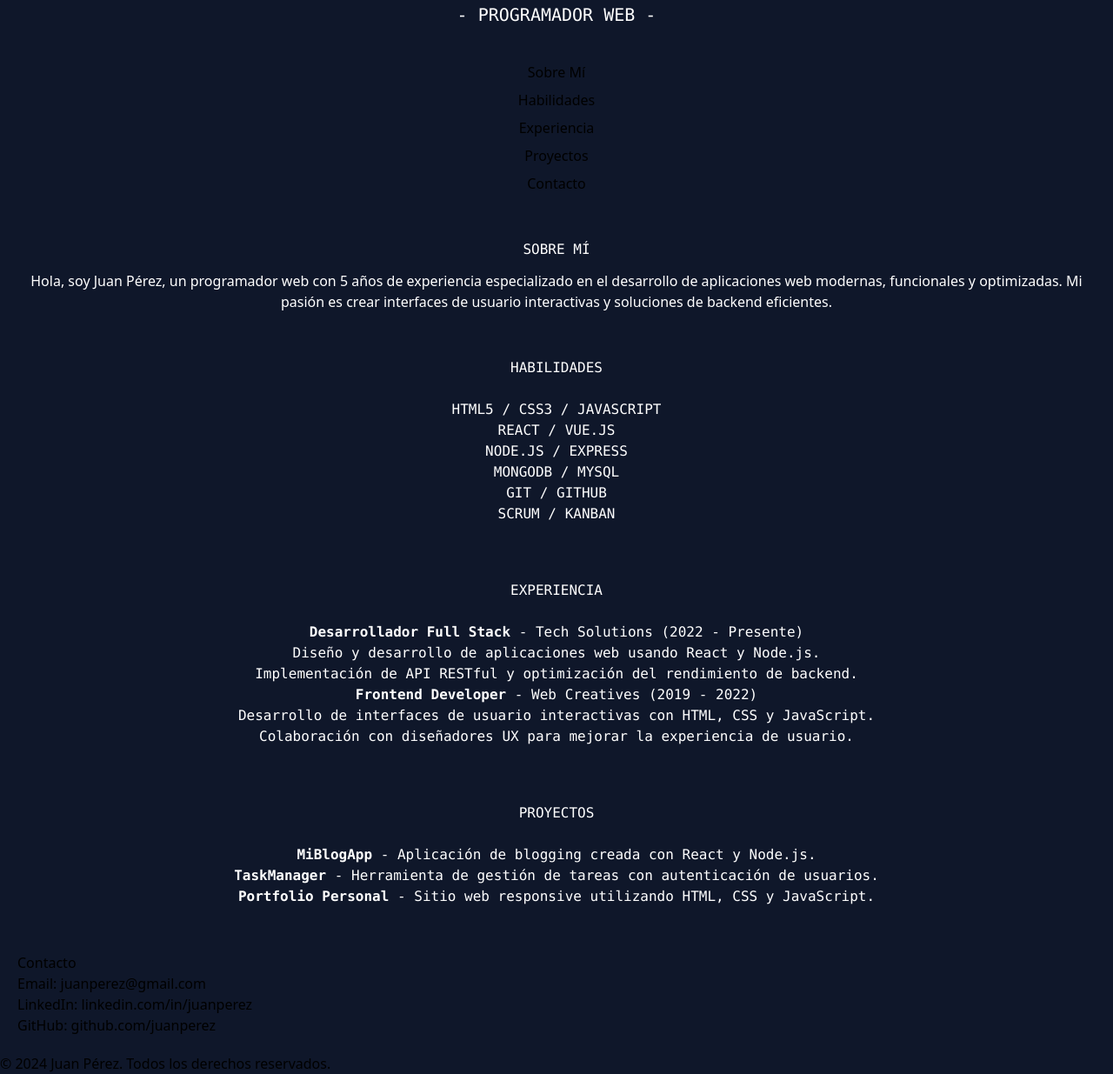
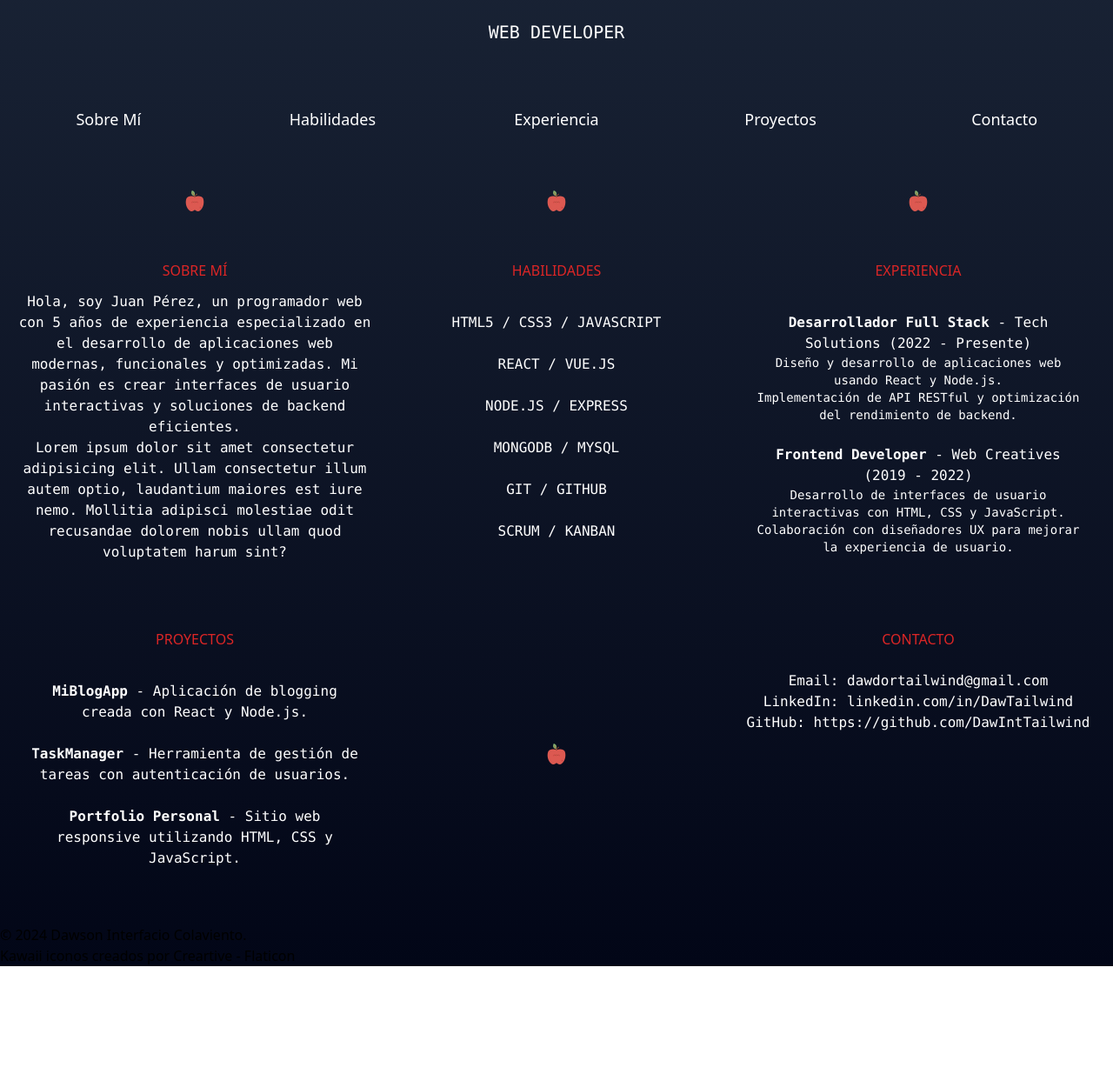
Before and after one commit to lortmen/Ejemplo-Tailwind, a plain HTML site: page index.html in a window 1280 px wide. Shown: the part 297-1532 px from the top of the page at 87% size. After the commit the page ends 1408 px from the top, so only its background shows below. Drawn offline with nearby package versions, Linux system fonts and the light colour scheme.

Commit message:
Añadidos estilos tailwind

```diff
--- a/index.html
+++ b/index.html
@@ -7,64 +7,76 @@
     <script src="https://cdn.tailwindcss.com"></script>
     <title>Portfolio de Juan Pérez - Programador Web</title>
 </head>
-<body class="bg-slate-900">
+<body class="bg-gradient-to-b from-slate-800 to-slate-950">
 
     <!-- Header -->
-    <header class="p-5">
-        <div class="grid grid-cols-1 auto-rows-auto justify-items-center gap-4">
+    <header class="py-5">
+        <div class="grid grid-cols-1 auto-rows-auto justify-items-center gap-4 p-5">
             <div>
                 <img class="rounded-full w-72 h-720 self-center" src="img/perfil.png" alt="Foto de Juan Pérez">
             </div>
 
-            <h1 class="font-mono text-2xl text-white text-center uppercase">Dawson Interfacio Colaviento</h1>
-            <h2 class="font-mono text-xl text-white text-center uppercase">- Programador Web -</h2>
+            <h1 class="font-sans text-2xl text-red-600 text-center uppercase">Dawson Interfacio Colaviento</h1>
+            <h2 class="font-mono text-xl text-white text-center uppercase">Web Developer</h2>
         </div>
     </header>
 
+
+
     <!-- Barra de navegación -->
-    <nav class="p-5">
-        <ul class="grid grid-cols-1 auto-rows-auto justify-items-center gap-2">
-            <li><a href="#bio">Sobre Mí</a></li>
-            <li><a href="#skills">Habilidades</a></li>
-            <li><a href="#experience">Experiencia</a></li>
-            <li><a href="#projects">Proyectos</a></li>
-            <li><a href="#contact">Contacto</a></li>
+    <nav class="py-5">
+        <ul class="grid grid-cols-1 md:grid-cols-5 auto-rows-auto text-lg justify-items-center gap-2">
+            <li class="text-white hover:bg-red-600 w-full text-center p-1 md:p-3"><a href="#bio">Sobre Mí</a></li>
+            <li class="text-white hover:bg-red-600 w-full text-center p-1 md:p-3"><a href="#skills">Habilidades</a></li>
+            <li class="text-white hover:bg-red-600 w-full text-center p-1 md:p-3"><a href="#experience">Experiencia</a></li>
+            <li class="text-white hover:bg-red-600 w-full text-center p-1 md:p-3"><a href="#projects">Proyectos</a></li>
+            <li class="text-white hover:bg-red-600 w-full text-center p-1 md:p-3"><a href="#contact">Contacto</a></li>
         </ul>
     </nav>
 
 
-    <div class="">
+    <div class="grid grid-cols-1 md:grid-cols-3 auto-rows-auto justify-items-center gap-2 p-5">
+
+        <img src="img/manzana.png" alt="" class="p-4 hidden md:block">
+        <img src="img/manzana.png" alt="" class="p-4 hidden md:block">
+        <img src="img/manzana.png" alt="" class="p-4 hidden md:block">
+
         <!-- Biografía -->
-        <section class="p-5" id="bio" class="bio">
-            <h2 class="font-mono text-md text-white text-center uppercase p-3">Sobre Mí</h2>
-            <p class="font-sans text-white text-center ">Hola, soy Juan Pérez, un programador web con 5 años de experiencia especializado en el desarrollo de aplicaciones web modernas, funcionales y optimizadas. Mi pasión es crear interfaces de usuario interactivas y soluciones de backend eficientes.</p>
+        <section class="py-5" id="bio" class="bio">
+            <h2 class="font-sans text-md text-red-600 text-center uppercase py-3">Sobre Mí</h2>
+            <p class="font-mono text-white text-center ">Hola, soy Juan Pérez, un programador web con 5 años de experiencia especializado en el desarrollo de aplicaciones web modernas, funcionales y optimizadas. Mi pasión es crear interfaces de usuario interactivas y soluciones de backend eficientes.</p>
+            <p class="font-mono text-white text-center ">Lorem ipsum dolor sit amet consectetur adipisicing elit. Ullam consectetur illum autem optio, laudantium maiores est iure nemo. Mollitia adipisci molestiae odit recusandae dolorem nobis ullam quod voluptatem harum sint?</p>
         </section>
 
+        <img src="img/manzana.png" alt="" class="p-4 md:hidden">
+
         <!-- Habilidades -->
-        <section id="skills" class="skills p-5">
-            <h2 class="font-mono text-md text-white text-center uppercase p-3">Habilidades</h2>
-            <ul class="font-mono text-md text-white text-center uppercase p-3">
-                <li>HTML5 / CSS3 / JavaScript</li>
-                <li>React / Vue.js</li>
-                <li>Node.js / Express</li>
-                <li>MongoDB / MySQL</li>
-                <li>Git / GitHub</li>
-                <li>Scrum / Kanban</li>
+        <section id="skills" class="skills py-5">
+            <h2 class="font-sans text-md text-red-600 text-center uppercase py-3">Habilidades</h2>
+            <ul class="font-mono text-md text-white text-center uppercase py-3">
+                <li class="p-3">HTML5 / CSS3 / JavaScript</li>
+                <li class="p-3">React / Vue.js</li>
+                <li class="p-3">Node.js / Express</li>
+                <li class="p-3">MongoDB / MySQL</li>
+                <li class="p-3">Git / GitHub</li>
+                <li class="p-3">Scrum / Kanban</li>
             </ul>
         </section>
 
+        <img src="img/manzana.png" alt="" class="p-4 md:hidden">
+
         <!-- Experiencia -->
-        <section id="experience" class="experience p-5">
-            <h2 class="font-mono text-md text-white text-center uppercase p-3">Experiencia</h2>
-            <ul class="font-mono text-md text-white text-center p-3">
-                <li><strong>Desarrollador Full Stack</strong> - Tech Solutions (2022 - Presente)
-                    <ul>
+        <section id="experience" class="experience py-5">
+            <h2 class="font-sans text-md text-red-600 text-center uppercase py-3">Experiencia</h2>
+            <ul class="font-mono text-md text-white text-center py-3">
+                <li class="p-3"><strong>Desarrollador Full Stack</strong> - Tech Solutions (2022 - Presente)
+                    <ul class="text-sm">
                         <li>Diseño y desarrollo de aplicaciones web usando React y Node.js.</li>
                         <li>Implementación de API RESTful y optimización del rendimiento de backend.</li>
                     </ul>
                 </li>
-                <li><strong>Frontend Developer</strong> - Web Creatives (2019 - 2022)
-                    <ul>
+                <li class="p-3"><strong>Frontend Developer</strong> - Web Creatives (2019 - 2022)
+                    <ul class="text-sm">
                         <li>Desarrollo de interfaces de usuario interactivas con HTML, CSS y JavaScript.</li>
                         <li>Colaboración con diseñadores UX para mejorar la experiencia de usuario.</li>
                     </ul>
@@ -72,29 +84,34 @@
             </ul>
         </section>
 
+        <img src="img/manzana.png" alt="" class="p-4 md:hidden">
+
         <!-- Proyectos -->
-        <section id="projects" class="projects p-5">
-            <h2 class="font-mono text-md text-white text-center uppercase p-3">Proyectos</h2>
-            <ul class="font-mono text-md text-white text-center p-3">
-                <li><strong>MiBlogApp</strong> - Aplicación de blogging creada con React y Node.js.</li>
-                <li><strong>TaskManager</strong> - Herramienta de gestión de tareas con autenticación de usuarios.</li>
-                <li><strong>Portfolio Personal</strong> - Sitio web responsive utilizando HTML, CSS y JavaScript.</li>
+        <section id="projects" class="projects py-5">
+            <h2 class="font-sans text-md text-red-600 text-center uppercase py-3">Proyectos</h2>
+            <ul class="font-mono text-md text-white text-center py-3">
+                <li class="p-3"><strong>MiBlogApp</strong> - Aplicación de blogging creada con React y Node.js.</li>
+                <li class="p-3"><strong>TaskManager</strong> - Herramienta de gestión de tareas con autenticación de usuarios.</li>
+                <li class="p-3"><strong>Portfolio Personal</strong> - Sitio web responsive utilizando HTML, CSS y JavaScript.</li>
             </ul>
         </section>
 
+        <img src="img/manzana.png" alt="" class="p-4 md:place-self-center">
+
         <!-- Contacto -->
-        <section id="contact" class="contact p-5">
-            <h2>Contacto</h2>
-            <ul>
-                <li>Email: <a href="mailto:juanperez@gmail.com">juanperez@gmail.com</a></li>
-                <li>LinkedIn: <a href="https://www.linkedin.com/in/juanperez" target="_blank">linkedin.com/in/juanperez</a></li>
-                <li>GitHub: <a href="https://github.com/juanperez" target="_blank">github.com/juanperez</a></li>
+        <section id="contact" class="contact py-5">
+            <h2 class="font-sans text-md text-red-600 text-center uppercase py-3">Contacto</h2>
+            <ul class="font-mono text-md text-white text-center py-3">
+                <li>Email: <a href="mailto:dawdortailwind@gmail.com">dawdortailwind@gmail.com</a></li>
+                <li>LinkedIn: <a href="https://www.linkedin.com/in/DawTailwind" target="_blank">linkedin.com/in/DawTailwind</a></li>
+                <li>GitHub: <a href="https://github.com/DawIntTailwind" target="_blank">https://github.com/DawIntTailwind</a></li>
             </ul>
         </section>
     </div>
 
     <footer>
-        <p>&copy; 2024 Juan Pérez. Todos los derechos reservados.</p>
+        <p>&copy; 2024 Dawson Interfacio Colaviento.</p>
+        <a href="https://www.flaticon.es/iconos-gratis/kawaii" title="kawaii iconos">Kawaii iconos creados por Creartive - Flaticon</a>
     </footer>
 
 </body>
```
Also changed, not shown: img/manzana.png (added).
